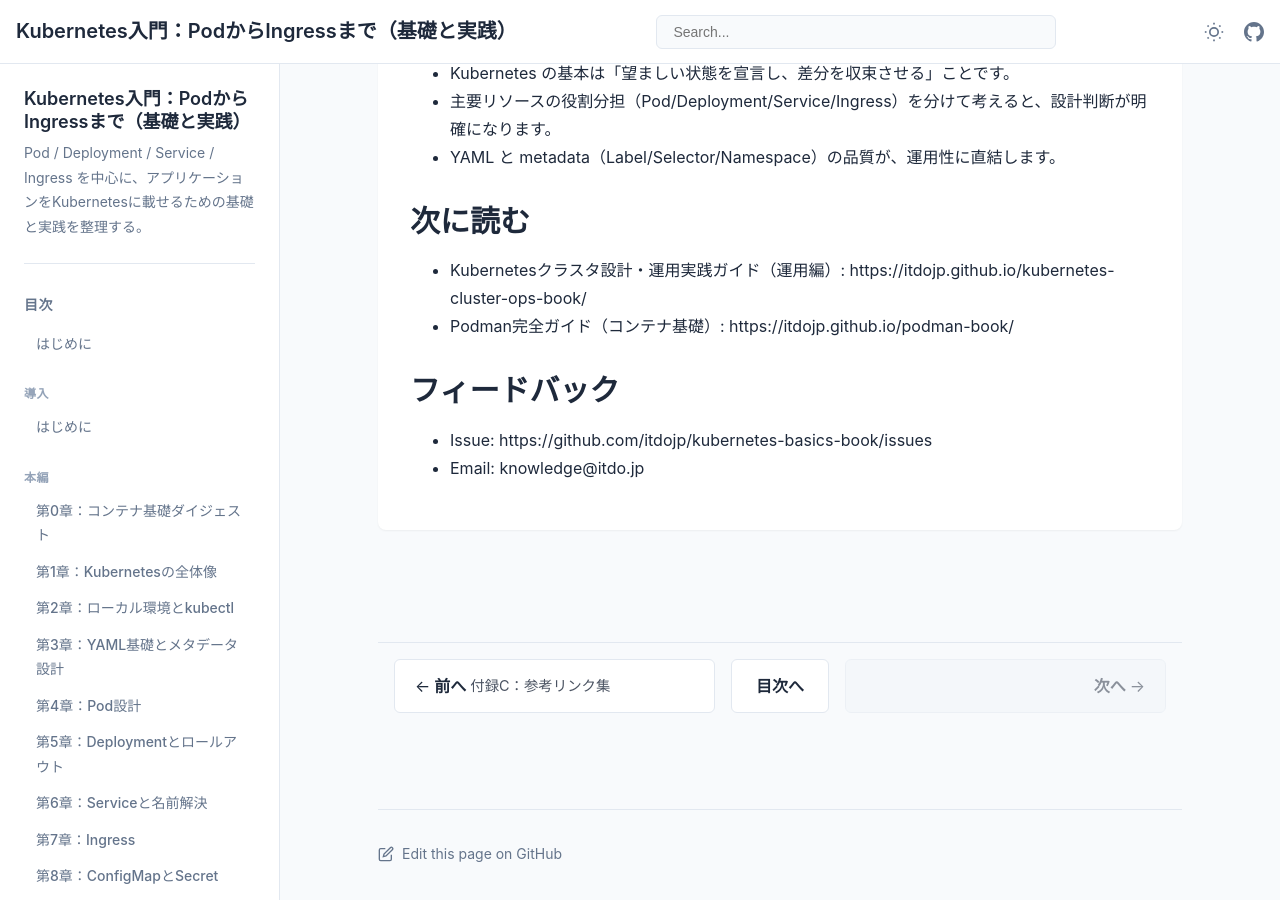
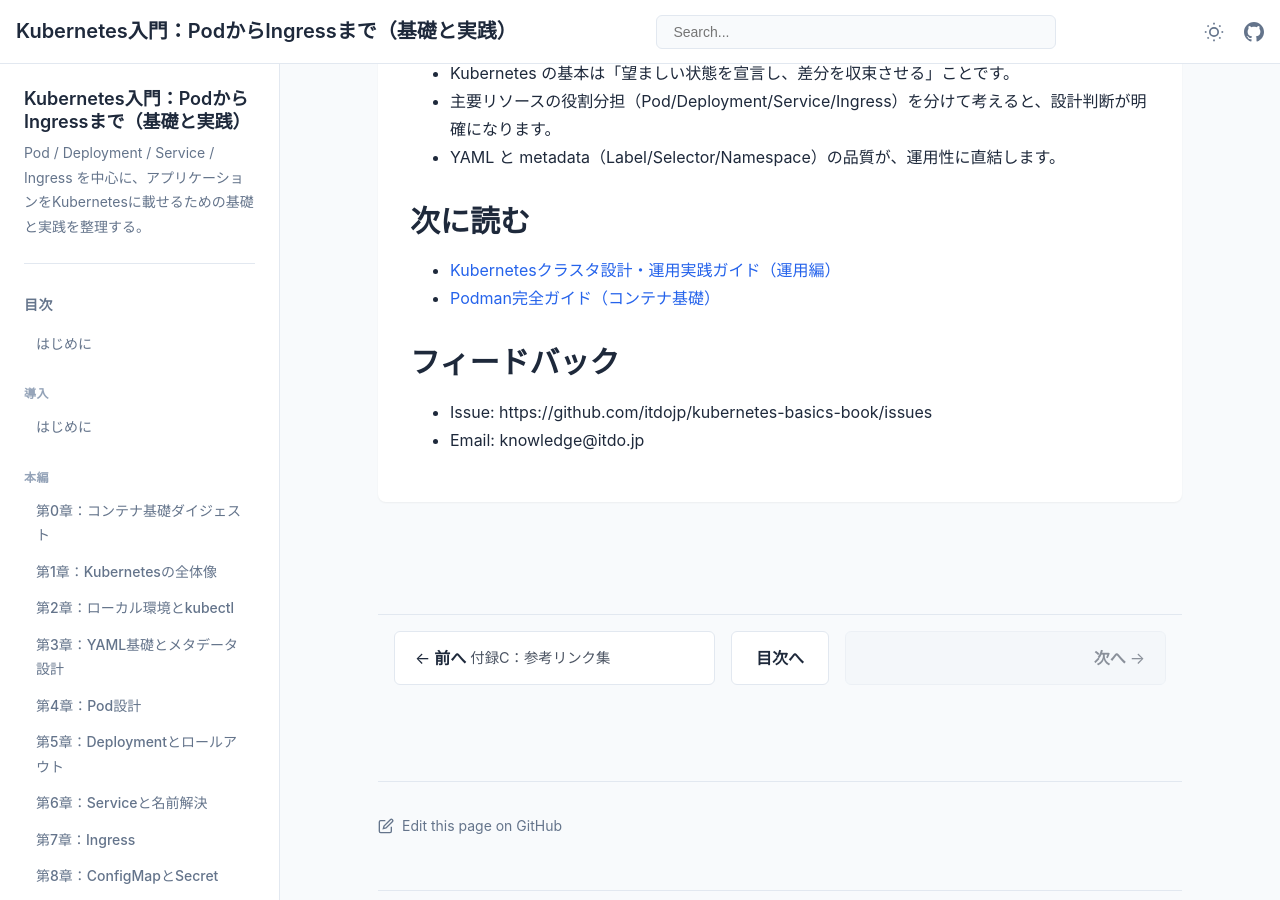
Before and after one commit to itdojp/kubernetes-basics-book, a Jekyll site: the page built from docs/afterword/index.md, in a window 1280 px wide and 900 px high, scrolled down 360 px. Built offline with Jekyll 4.4.1, drawn with Linux system fonts in a browser that asks for light colours.

Commit message:
docs: align book reference links

```diff
--- a/docs/afterword/index.md
+++ b/docs/afterword/index.md
@@ -14,8 +14,8 @@ title: "あとがき"
 - YAML と metadata（Label/Selector/Namespace）の品質が、運用性に直結します。
 
 ## 次に読む
-- Kubernetesクラスタ設計・運用実践ガイド（運用編）: https://itdojp.github.io/kubernetes-cluster-ops-book/
-- Podman完全ガイド（コンテナ基礎）: https://itdojp.github.io/podman-book/
+- [Kubernetesクラスタ設計・運用実践ガイド（運用編）](https://itdojp.github.io/kubernetes-cluster-ops-book/)
+- [Podman完全ガイド（コンテナ基礎）](https://itdojp.github.io/podman-book/)
 
 ## フィードバック
 - Issue: https://github.com/itdojp/kubernetes-basics-book/issues
```
Also changed, not shown: docs/appendices/appendix-c/index.md (+2 -2 lines), docs/index.md (+1 -1 lines), docs/introduction/index.md (+1 -1 lines).
